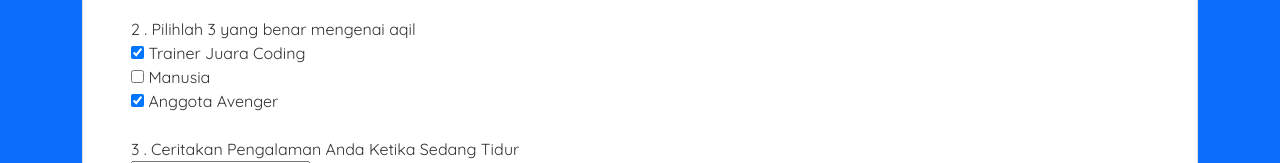
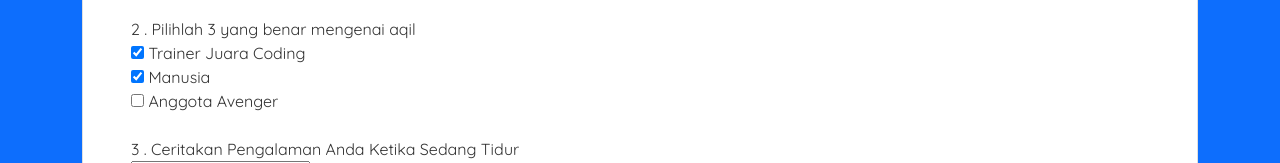
Before and after one commit to pramahaditamaputra/UjianReactJS, a React (Create React App) app: page / in a window 1280 px wide. Shown: the part 224-387 px from the top of the page. Built offline with nearby package versions, Linux system fonts and the light colour scheme.

Commit message:
UpdateListJawaban

```diff
--- a/src/App.js
+++ b/src/App.js
@@ -15,7 +15,7 @@ const App = () => {
       type: "checkbox",
       soal: "Pilihlah 3 yang benar mengenai aqil",
       option: ["Trainer Juara Coding", "Manusia", "Anggota Avenger"],
-      jawaban: ["Trainer Juara Coding", "", "Anggota Avenger"],
+      jawaban: ["Trainer Juara Coding", "Manusia", ""],
     },
     {
       id: 3,
```
Also changed, not shown: 1 other file (tests, documents, lock files or other folders).
